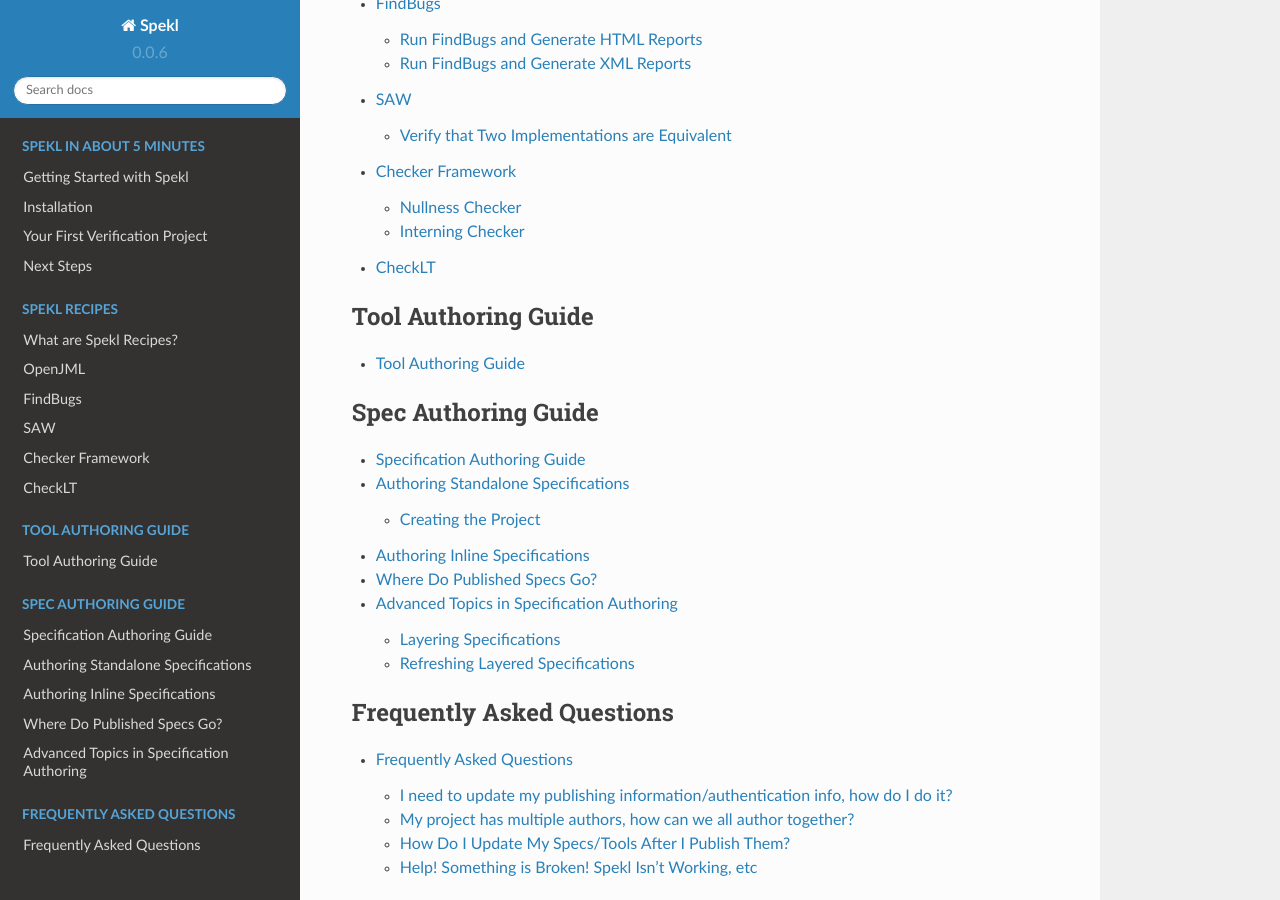
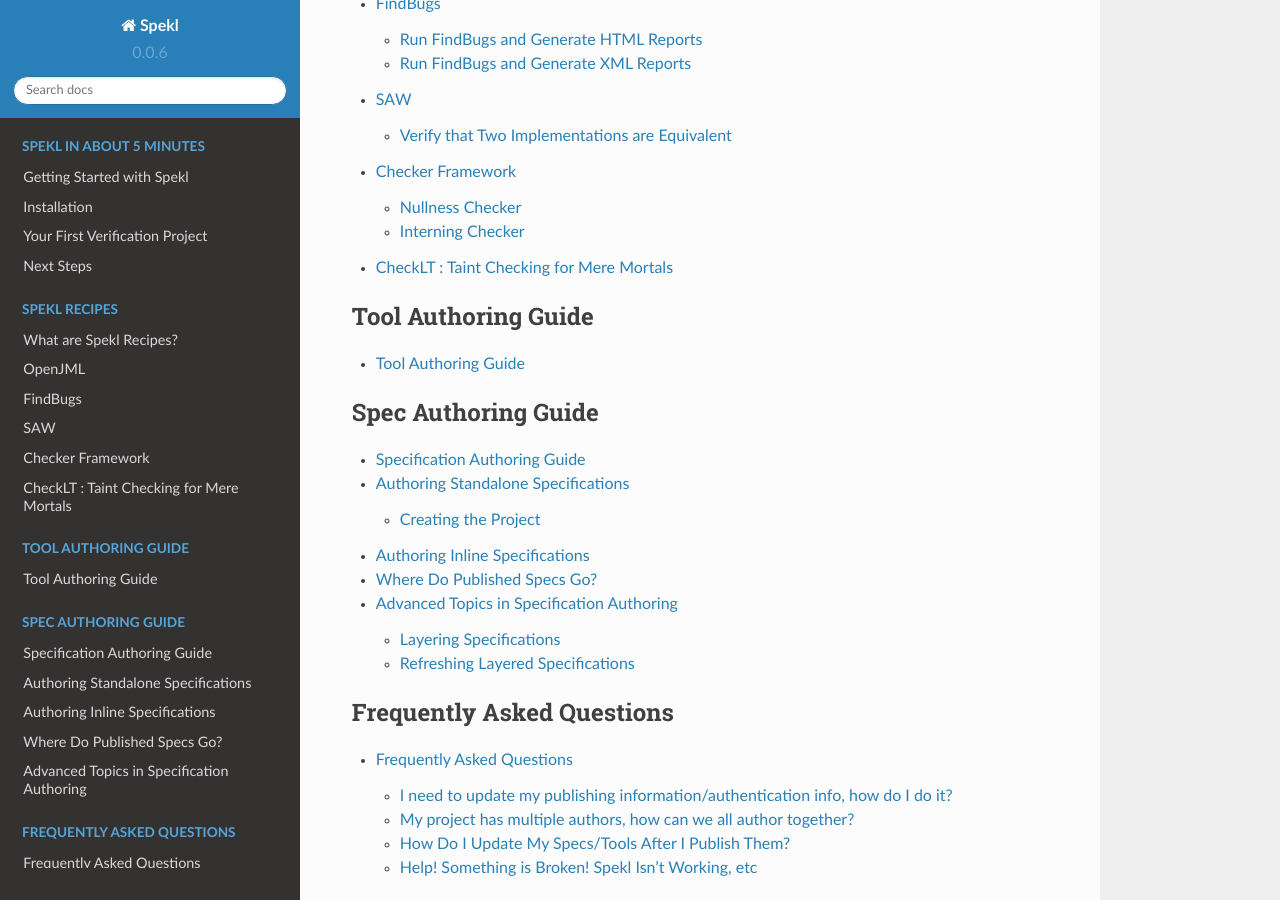
Before and after one commit to Spekl/spekl.github.io, a Sphinx documentation site: the page built from docs/index.rst, in a window 1280 px wide and 900 px high, scrolled down 552 px. Built offline with Sphinx 7.4.7 and the Read the Docs theme 2.0.0, drawn with Linux system fonts in a browser that asks for light colours.

Commit message:
Update recipes.rst

```diff
--- a/docs/recipes.rst
+++ b/docs/recipes.rst
@@ -260,7 +260,7 @@ See the `Interning Checker Documentation <http://types.cs.washington.edu/checker
 
 
 
-CheckLT
+CheckLT : Taint Checking for Mere Mortals
 =================
 
 .. image:: http://types.cs.washington.edu/checker-framework/current/CFLogo.png
```
